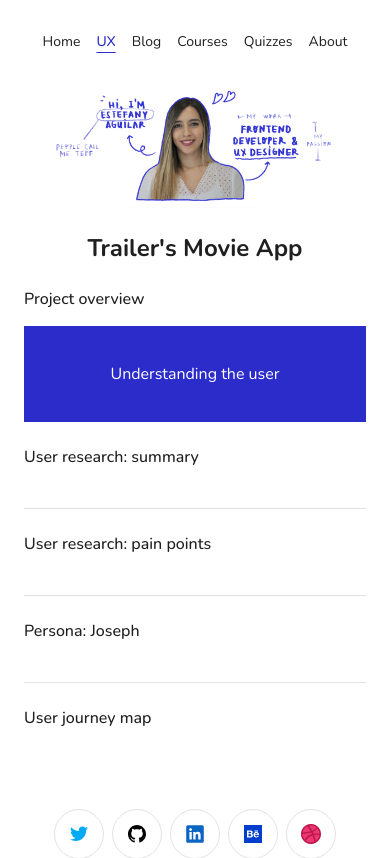
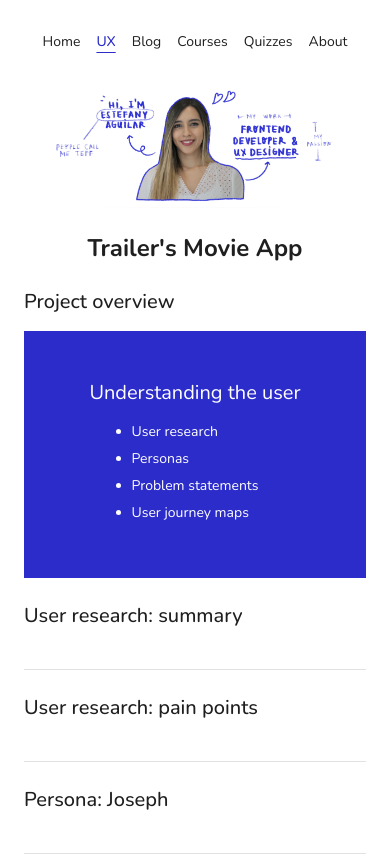
Before and after one commit to teffcode/teffcode-portfolio, a React (Vite) app: page /ux/case-study-trailers-movie-app in a window 390 px wide. Shown: the top 858 px of the page. Built offline with nearby package versions, Linux system fonts and the light colour scheme.

Commit message:
add: section card styles

```diff
--- a/src/Pages/CaseStudyTrailersMovieApp/index.jsx
+++ b/src/Pages/CaseStudyTrailersMovieApp/index.jsx
@@ -32,6 +32,7 @@ const CaseStudyTrailersMovieApp = () => {
             mainTitle={case_study.main_title}
             overviewTitle={case_study.overview.title}
             empathizingTitle={case_study.empathizing.title}
+            empathizingItems={case_study.empathizing.items}
             empathizingUserResearchSummaryTitle={case_study.empathizing.user_research_summary.title}
             empathizingUserResearchPainPointsTitle={case_study.empathizing.user_research_pain_points.title}
             empathizingUserPersonaTitle={case_study.empathizing.user_persona.title}
--- a/src/Templates/CaseStudy/Components/SectionCard/index.css
+++ b/src/Templates/CaseStudy/Components/SectionCard/index.css
@@ -1,16 +1,41 @@
 .section-card {
   background-color: var(--blue);
   margin-bottom: 24px;
-  padding: 24px;
+  padding: 40px 24px;
   display: flex;
   justify-content: center;
+  align-items: center;
   color: white;
+  @media (max-width: 780px) {
+    flex-direction: column;
+    padding: 32px 24px;
+  }
 }
 
 .section-card__title {
   font-weight: 300;
   font-size: 24px;
+  margin-right: 24px;
   @media (max-width: 780px) {
-    font-size: 16px;
+    font-size: 20px;
+    margin-right: 0;
+    margin-bottom: 0;
   }
 }
+
+.section-card__items {
+  border-left: 1px solid white;
+  @media (max-width: 780px) {
+    border-left: none;
+    padding: 0;
+  }
+}
+
+.section-card__item {
+  margin-bottom: 8px;
+  font-weight: 300;
+  font-size: 16px;
+  @media (max-width: 780px) {
+    font-size: 14px;
+  }
+}
--- a/src/Templates/CaseStudy/Components/SectionCard/index.jsx
+++ b/src/Templates/CaseStudy/Components/SectionCard/index.jsx
@@ -1,11 +1,17 @@
 import './index.css'
 
-const SectionCard = ({ text }) => {
+const SectionCard = ({ text, items }) => {
+  console.log('ITEMS: ', items)
   return (
     <div className='section-card'>
       <h2 className='section-card__title'>
         { text }
       </h2>
+      <ul className='section-card__items'>
+        {
+          items?.map(item => <li className='section-card__item'>{ item }</li>)
+        }
+      </ul>
     </div>
   )
 }
--- a/src/Templates/CaseStudy/Components/SectionTitle/index.css
+++ b/src/Templates/CaseStudy/Components/SectionTitle/index.css
@@ -4,6 +4,6 @@
   font-size: 24px;
   margin: 0 0 16px;
   @media (max-width: 780px) {
-    font-size: 16px;
+    font-size: 20px;
   }
 }
--- a/src/Templates/CaseStudy/index.jsx
+++ b/src/Templates/CaseStudy/index.jsx
@@ -8,6 +8,7 @@ const CaseStudy = ({
   mainTitle,
   overviewTitle,
   empathizingTitle,
+  empathizingItems,
   empathizingUserResearchSummaryTitle,
   empathizingUserResearchPainPointsTitle,
   empathizingUserPersonaTitle,
@@ -19,7 +20,7 @@ const CaseStudy = ({
       <div className='case-study__section'>
         <SectionTitle text={overviewTitle} />
       </div>
-      <SectionCard text={empathizingTitle} />
+      <SectionCard text={empathizingTitle} items={empathizingItems} />
       <div className='case-study__section'>
         <SectionTitle text={empathizingUserResearchSummaryTitle} />
         <Divider />
```
